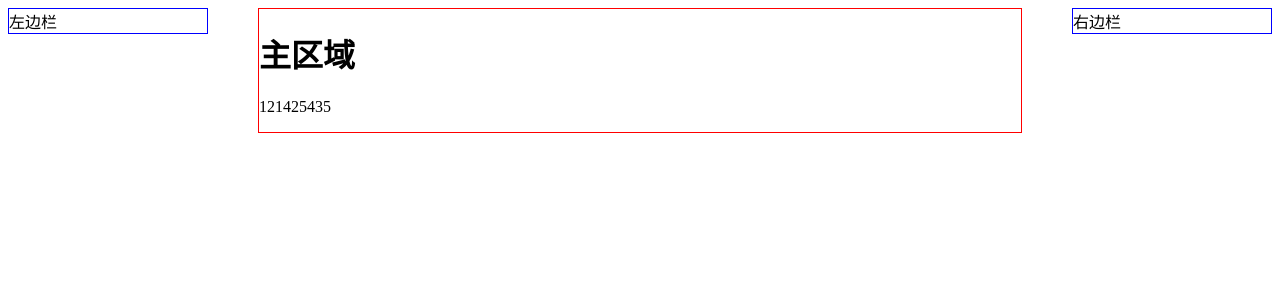
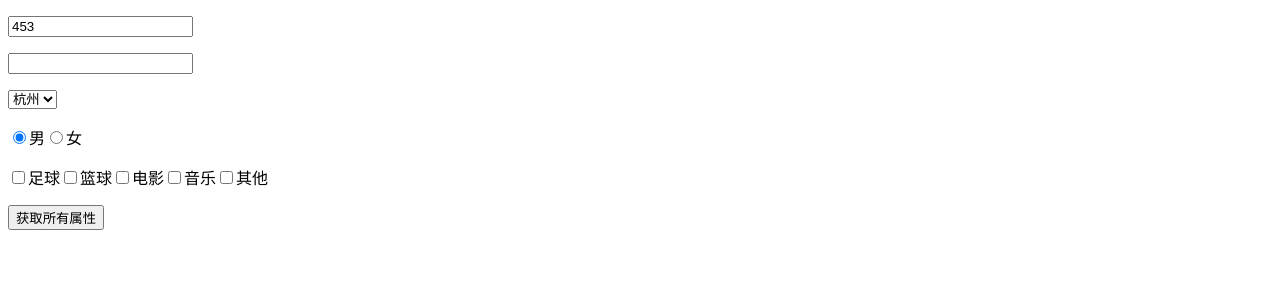
Before and after one commit to jingchenlucky/huanhuan, a React (Create React App) app in the folder learn-react/: page / in a window 1280 px wide. Shown: the top 300 px of the page. Built offline with nearby package versions, Linux system fonts and the light colour scheme.

Commit message:
2-14表单

```diff
--- a/learn-react/src/App.js
+++ b/learn-react/src/App.js
@@ -1,33 +1,12 @@
-import React from 'react';
-import ThreeLayout from './components/common/ThreeLayout';
+import React, {Component} from 'react';
+import FormTest from './components/FormTest'
 
-function App(props) {
-    return (
-        <div>
-            <ThreeLayout
-                gap={50}
-                left={
-                    <div style={{border: '1px solid blue'}
-                    }>
-                        左边栏
-                    </div>
-                }
-                right={
-                    <div style={{border: '1px solid blue'}
-                    }>
-                        右边栏
-                    </div>
-                }
-            >
-                <div style={{
-                    border: '1px solid red'
-                }}>
-                    <h1>主区域</h1>
-                    <p>121425435</p>
-                </div>
-            </ThreeLayout>
-        </div>
-    );
+class App extends Component {
+    state = {}
+
+    render() {
+        return <FormTest/>
+    }
 }
 
 export default App;
--- /dev/null
+++ b/learn-react/src/components/FormTest.js
@@ -0,0 +1,93 @@
+import React, {Component} from 'react';
+
+class FormTest extends Component {
+    state = {
+        loginId: '453',
+        loginPwd: '',
+        sex: 'male',
+        chooseLoves: [],
+        loves: [
+            {value: 'football', text: '足球'},
+            {value: 'basektball', text: '篮球'},
+            {value: 'movie', text: '电影'},
+            {value: 'music', text: '音乐'},
+            {value: 'other', text: '其他'}
+        ],
+        city: 'hangzhou'
+    }
+    handleChange = e => {
+        let val = e.target.value;
+        let name = e.target.name;
+        if (e.target.type == "checkbox") {
+            if (e.target.checked) {//被选中加一项
+                val = [...this.state.chooseLoves, val]
+            } else {//没被选中，移除
+                val=this.state.chooseLoves.filter(i => (i !== val))
+            }
+        }
+        //方式1
+        this.setState({
+            [name]: val
+        })
+        // 方式2
+        // let newParialState={};
+        // newParialState[name]=val;
+        // this.setState(newParialState);
+    }
+
+    getChooseBoxs() {
+        let checkboxs = this.state.loves.map(it => (
+            <label kye={it.value}>
+                <input type="checkbox"
+                       name="chooseLoves"
+                       onChange={this.handleChange}
+                       checked={this.state.chooseLoves.includes(it.value)}
+                       value={it.value}
+                />{it.text}
+            </label>
+        ))
+        return checkboxs;
+    }
+
+    render() {
+        return (
+            <div>
+                <p>
+                    <input type="text" name="loginId" value={this.state.loginId} onChange={this.handleChange}/>
+                </p>
+                <p>
+                    <input type="text" name="loginPwd" value={this.state.loginPwd} onChange={this.handleChange}/>
+                </p>
+                <p>
+                    <select name="city" id="" value={this.state.city} onChange={this.handleChange}>
+                        <option value="beijing">北京</option>
+                        <option value="shanghai">上海</option>
+                        <option value="hangzhou">杭州</option>
+                    </select>
+                </p>
+                <p>
+                    <label>
+                        <input type="radio" name="sex" value="male" onChange={this.handleChange}
+                               checked={this.state.sex === "male"}/>
+                        男
+                        <input type="radio" name="sex" value="female" onChange={this.handleChange}
+                               checked={this.state.sex === "female"}/>
+                        女
+                    </label>
+                </p>
+                <p>
+                    {this.getChooseBoxs()}
+                </p>
+                <p>
+                    <button onClick={() => {
+                        console.log(this.state);
+                    }}>获取所有属性
+                    </button>
+                </p>
+
+            </div>
+        );
+    }
+}
+
+export default FormTest;
```
Also changed, not shown: learn-react/src/App.copy.js (added, +111 -0 lines), learn-react/src/Test.js (deleted, +0 -34 lines), learn-react/src/components/NumberInput.js (added, +22 -0 lines), 1 other file (tests, documents, lock files or other folders).
